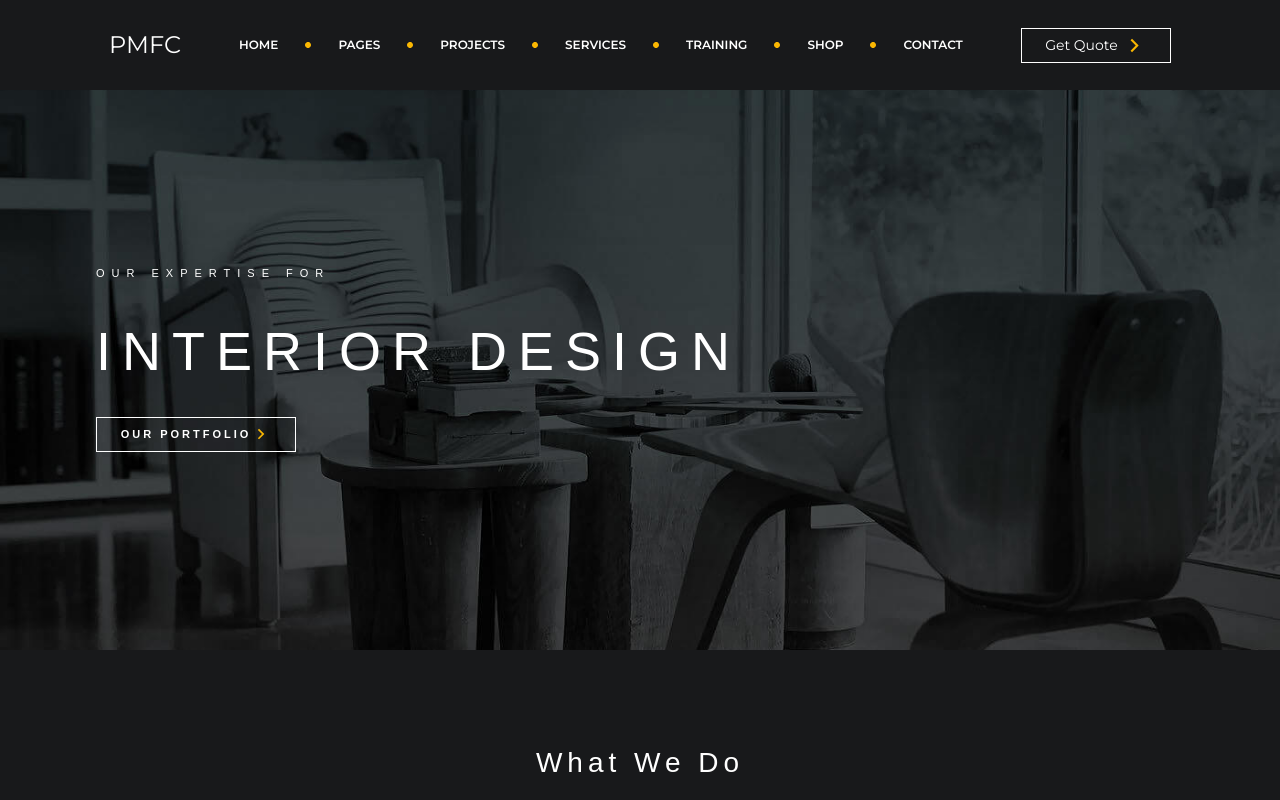
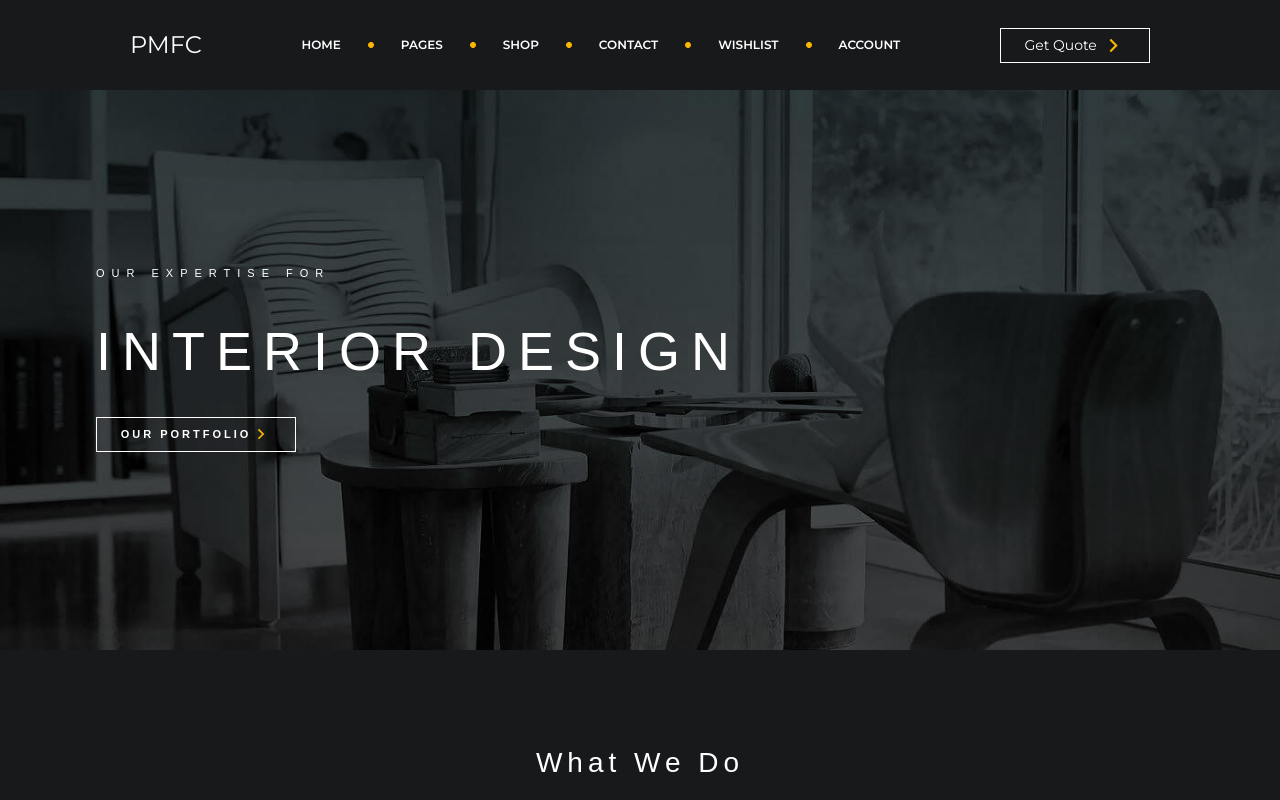
Before and after one commit to spanzyteo/furniture-cart, a Next.js app: page / in a window 1280 px wide. Shown: the top 800 px of the page. Built offline with nearby package versions, Linux system fonts and the light colour scheme.

Commit message:
navbar modification

```diff
--- a/app/(main)/components/Navbar.tsx
+++ b/app/(main)/components/Navbar.tsx
@@ -7,6 +7,9 @@ import Link from 'next/link'
 import { useAppDispatch, useAppSelector } from '../store/hooks'
 import { closeMenu, toggleSwitch } from '../store/menubarSlice'
 import { motion } from 'framer-motion'
+import PageDropdown from './PageDropdown'
+import { toggleDropdown } from '../store/pageDropdownSlice'
+import { FaAngleDown } from 'react-icons/fa6'
 
 const Navbar = () => {
   const dispatch = useAppDispatch()
@@ -18,6 +21,10 @@ const Navbar = () => {
 
   const closeMenubar = () => {
     dispatch(closeMenu())
+  }
+
+  const dropDownToggle = () => {
+    dispatch(toggleDropdown())
   }
 
   const sidebarVariants = {
@@ -32,35 +39,29 @@ const Navbar = () => {
   }
 
   return (
+    <>
       <div className="bg-[rgb(24, 25, 27)] flex flex-col">
         <div className="flex flex-row h-[90px] items-center lg:px-20 px-10 lg:justify-around justify-between">
           <div className="">
             <h1 className="text-white text-2xl">PMFC</h1>
           </div>
-        <div className="lg:flex hidden text-white text-xs uppercase gap-6 font-semibold items-center">
+          <div className="lg:flex hidden text-white text-xs uppercase gap-6 font-semibold items-center relative">
             <Link href={'/'}>
               <h1 className="cursor-pointer hover:text-[#fab702] transition-all duration-300 ease">
                 Home
               </h1>
             </Link>
             <VscCircleFilled className="text-[#fab702]" />
-          <h1 className="cursor-pointer hover:text-[#fab702] transition-all duration-300 ease">
+            <div className="group">
+              <div className="cursor-pointer leading-[80px]">
+                <h1
+                  className={`cursor-pointer hover:text-[#fab702] transition-all duration-300 ease`}
+                >
                   Pages
                 </h1>
-          <VscCircleFilled className="text-[#fab702]" />
-          <h1 className="cursor-pointer hover:text-[#fab702] transition-all duration-300 ease">
-            Projects
-          </h1>
-          <VscCircleFilled className="text-[#fab702]" />
-          <h1 className="cursor-pointer hover:text-[#fab702] transition-all duration-300 ease">
-            Services
-          </h1>
-          <VscCircleFilled className="text-[#fab702]" />
-          <Link href={'/training'}>
-            <h1 className="cursor-pointer hover:text-[#fab702] transition-all duration-300 ease">
-              Training
-            </h1>
-          </Link>
+              </div>
+              <PageDropdown />
+            </div>
             <VscCircleFilled className="text-[#fab702]" />
             <Link href={'/shop'}>
               <h1 className="cursor-pointer hover:text-[#fab702] transition-all duration-300 ease">
@@ -73,6 +74,16 @@ const Navbar = () => {
                 Contact
               </h1>
             </Link>
+            <VscCircleFilled className="text-[#fab702]" />
+            <Link href={''}>
+              <h1 className="cursor-pointer hover:text-[#fab702] transition-all duration-300 ease">
+                Wishlist
+              </h1>
+            </Link>
+            <VscCircleFilled className="text-[#fab702]" />
+            <h1 className="cursor-pointer hover:text-[#fab702] transition-all duration-300 ease">
+              Account
+            </h1>
           </div>
           <div className="hidden lg:block hover:bg-[#fab702]">
             <button className="flex items-center justify-center w-[150px] h-[35px] text-white border border-white text-sm gap-1 hover:text-black hover:font-semibold hover:border-black transition-all duration-300 ease group">
@@ -112,23 +123,15 @@ const Navbar = () => {
             </h1>
           </Link>
           <div className="w-full h-[1px] border-t border-t-[#333333]"></div>
+          <div onClick={dropDownToggle} className="w-full">
+            <div className="flex items-center justify-between">
               <h1 className="cursor-pointer hover:text-[#fab702] transition-all duration-300 ease">
                 Pages
               </h1>
-        <div className="w-full h-[1px] border-t border-t-[#333333]"></div>
-        <h1 className="cursor-pointer hover:text-[#fab702] transition-all duration-300 ease">
-          Projects
-        </h1>
-        <div className="w-full h-[1px] border-t border-t-[#333333]"></div>
-        <h1 className="cursor-pointer hover:text-[#fab702] transition-all duration-300 ease">
-          Services
-        </h1>
-        <div className="w-full h-[1px] border-t border-t-[#333333]"></div>
-        <Link href={'/training'} onClick={() => closeMenubar()}>
-          <h1 className="cursor-pointer hover:text-[#fab702] transition-all duration-300 ease">
-            Training
-          </h1>
-        </Link>
+              <FaAngleDown />
+            </div>
+            <PageDropdown />
+          </div>
           <div className="w-full h-[1px] border-t border-t-[#333333]"></div>
           <Link href={'/shop'} onClick={() => closeMenubar()}>
             <h1 className="cursor-pointer hover:text-[#fab702] transition-all duration-300 ease">
@@ -142,9 +145,22 @@ const Navbar = () => {
             </h1>
           </Link>
           <div className="w-full h-[1px] border-t border-t-[#333333]"></div>
+          <Link href={''} onClick={() => closeMenubar()}>
+            <h1 className="cursor-pointer hover:text-[#fab702] transition-all duration-300 ease">
+              Wishlist
+            </h1>
+          </Link>
+          <div className="w-full h-[1px] border-t border-t-[#333333]"></div>
+          <Link href={''} onClick={() => closeMenubar()}>
+            <h1 className="cursor-pointer hover:text-[#fab702] transition-all duration-300 ease">
+              Account
+            </h1>
+          </Link>
+          <div className="w-full h-[1px] border-t border-t-[#333333]"></div>
         </motion.div>
         {/* )} */}
       </div>
+    </>
   )
 }
 
--- /dev/null
+++ b/app/(main)/components/PageDropdown.tsx
@@ -0,0 +1,61 @@
+import Link from 'next/link'
+import { useAppDispatch, useAppSelector } from '../store/hooks'
+import { motion, AnimatePresence } from 'framer-motion'
+import { closeMenu } from '../store/menubarSlice'
+
+const PageDropdown = () => {
+  const dispatch = useAppDispatch()
+  const dropdown = useAppSelector((state) => state.pageDropdown.dropdown)
+
+  const closeMenubar = () => {
+    dispatch(closeMenu())
+  }
+
+  const dropdownVariants = {
+    hidden: {
+      opacity: 0,
+      height: 0,
+    },
+    visible: {
+      opacity: 1,
+      height: 'auto',
+    },
+  }
+  return (
+    <>
+      <div className="w-[230px] group-hover:flex hidden absolute top-20 left-5 text-white bg-[#18191B] flex-col items-start  z-10 gap-2 p-4">
+        <h1 className="cursor-pointer hover:text-[#fab702]">Projects</h1>
+        <div className="h-[1px] w-full border-t border-t-[#333333]"></div>
+        <h1 className="cursor-pointer hover:text-[#fab702]">Services</h1>
+        <div className="h-[1px] w-full border-t border-t-[#333333]"></div>
+        <Link href={'/training'}>
+          <h1 className="cursor-pointer hover:text-[#fab702]">Training</h1>
+        </Link>
+        <div className="h-[1px] w-full border-t border-t-[#333333]"></div>
+      </div>
+      {/* Mobile part*/}
+      <AnimatePresence>
+        {dropdown && (
+          <motion.div
+            initial="hidden"
+            animate="visible"
+            exit="hidden"
+            variants={dropdownVariants}
+            transition={{ duration: 0.5, ease: 'easeInOut' }}
+            className="lg:hidden flex text-white bg-[#18191B] flex-col items-start pl-6 z-10 gap-5 mt-4 w-[100%]"
+          >
+            <h1 className="cursor-pointer hover:text-[#fab702]">Projects</h1>
+            <div className="h-[1px] w-full border-t border-t-[#333333]"></div>
+            <h1 className="cursor-pointer hover:text-[#fab702]">Services</h1>
+            <div className="h-[1px] w-full border-t border-t-[#333333]"></div>
+            <Link href={'/training'} onClick={() => closeMenubar()}>
+              <h1 className="cursor-pointer hover:text-[#fab702]">Training</h1>
+            </Link>
+          </motion.div>
+        )}
+      </AnimatePresence>
+    </>
+  )
+}
+
+export default PageDropdown
--- a/app/(main)/page.tsx
+++ b/app/(main)/page.tsx
@@ -2,7 +2,7 @@ import Banner from "./components/Banner"
 import CustomerReviews from "./components/CustomerReviews"
 import FirstBody from "./components/FirstBody"
 import Footer from "./components/Footer"
-import Navbar from "./components/Navbar"
+import PageDropdown from "./components/PageDropdown"
 import ProjectControlSection from "./components/ProjectControlSection"
 import ProjectSection from "./components/ProjectSection"
 import SecondaryFooter from "./components/SecondaryFooter"
@@ -11,13 +11,14 @@ import ViewProjects from "./components/ViewProjects"
 export default function Home() {
   return (
     <>
-      {/* <Navbar /> */}
+      <div className="relative">
         <Banner />
         <FirstBody />
         <ProjectControlSection />
         <ViewProjects />
         <CustomerReviews />
         <SecondaryFooter />
+      </div>
     </>
   )
 }
--- a/app/(main)/store/index.ts
+++ b/app/(main)/store/index.ts
@@ -1,9 +1,11 @@
 import { configureStore } from "@reduxjs/toolkit";
 import menuBarReducer from './menubarSlice'
+import pageDropdownReducer from './pageDropdownSlice'
 
 export const store = configureStore({
     reducer: {
-        menubar: menuBarReducer
+        menubar: menuBarReducer,
+        pageDropdown: pageDropdownReducer
     }
 })
 
--- /dev/null
+++ b/app/(main)/store/pageDropdownSlice.ts
@@ -0,0 +1,23 @@
+import { createSlice, PayloadAction } from '@reduxjs/toolkit'
+
+interface DropDownState {
+  dropdown: boolean
+}
+
+const initialState: DropDownState = {
+  dropdown: false,
+}
+
+const pageDropdownSlice = createSlice({
+  name: 'pageDropdown',
+  initialState,
+  reducers: {
+    toggleDropdown: (state) => {
+      state.dropdown = !state.dropdown
+    }
+  },
+})
+
+export const { toggleDropdown } = pageDropdownSlice.actions
+
+export default pageDropdownSlice.reducer
```
Lines whose indentation alone changed are shown as unchanged.
